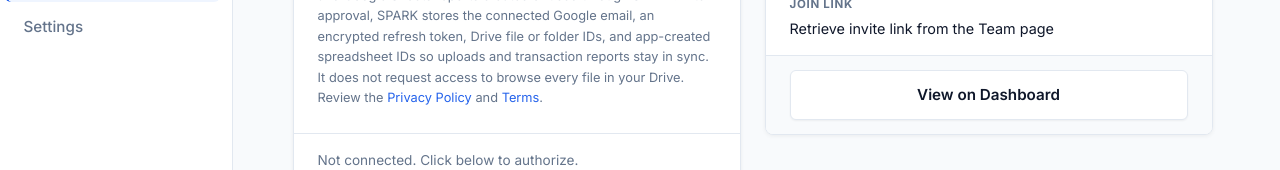
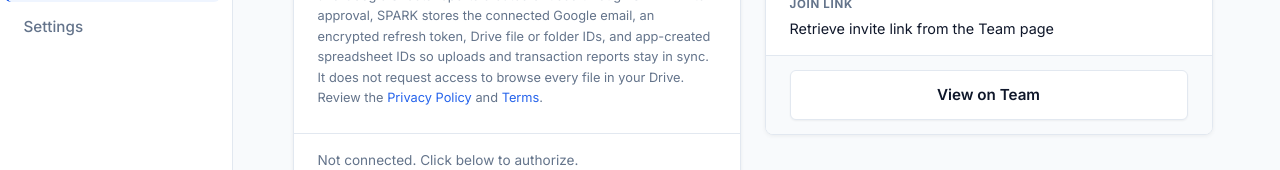
Before and after one commit to Osman-bin-nasir/SPARK, a React (Vite) app in the folder client/: page /integrations in a window 1280 px wide. Shown: the part 400-570 px from the top of the page. Built offline with nearby package versions, Linux system fonts and the light colour scheme; no server answers; sample sign-in values are in the browser's storage.

Commit message:
telegram integration page fix - II

```diff
--- a/client/src/App.jsx
+++ b/client/src/App.jsx
@@ -426,7 +426,7 @@ function App() {
             <IntegrationsPage
               activeOrganizationId={activeOrganizationId}
               onSelectOrganization={handleSelectOrganization}
-              onBack={() => navigate('/dashboard')}
+              onOpenTeam={() => navigate('/team')}
               onLogout={handleLogout}
               token={token}
               user={user}
--- a/client/src/pages/Integrations.jsx
+++ b/client/src/pages/Integrations.jsx
@@ -48,7 +48,7 @@ function StatusBadge({ icon, loading, connected, hoverText }) {
   );
 }
 
-function IntegrationsPage({ activeOrganizationId, onBack, token, user }) {
+function IntegrationsPage({ activeOrganizationId, onOpenTeam, token, user }) {
   const [searchParams] = useSearchParams();
   const [loading, setLoading] = useState(true);
   const [error, setError] = useState('');
@@ -231,8 +231,8 @@ function IntegrationsPage({ activeOrganizationId, onBack, token, user }) {
             </div>
           </div>
           <div style={{ padding: '14px 24px', borderTop: '1px solid var(--border)', background: 'var(--panel-soft)' }}>
-            <button type="button" className="secondary-btn" onClick={onBack} style={{ width: '100%' }}>
-              View on Dashboard
+            <button type="button" className="secondary-btn" onClick={onOpenTeam} style={{ width: '100%' }}>
+              View on Team
             </button>
           </div>
         </div>
```
